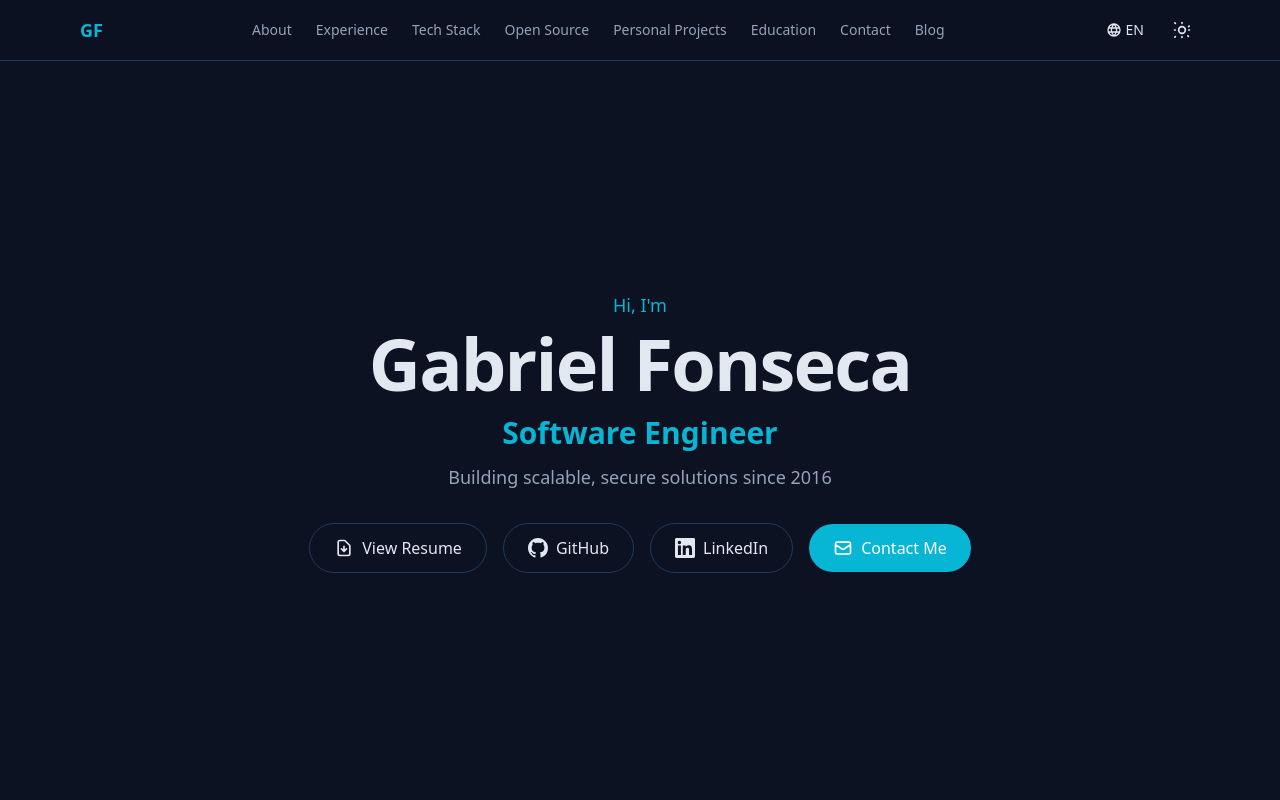
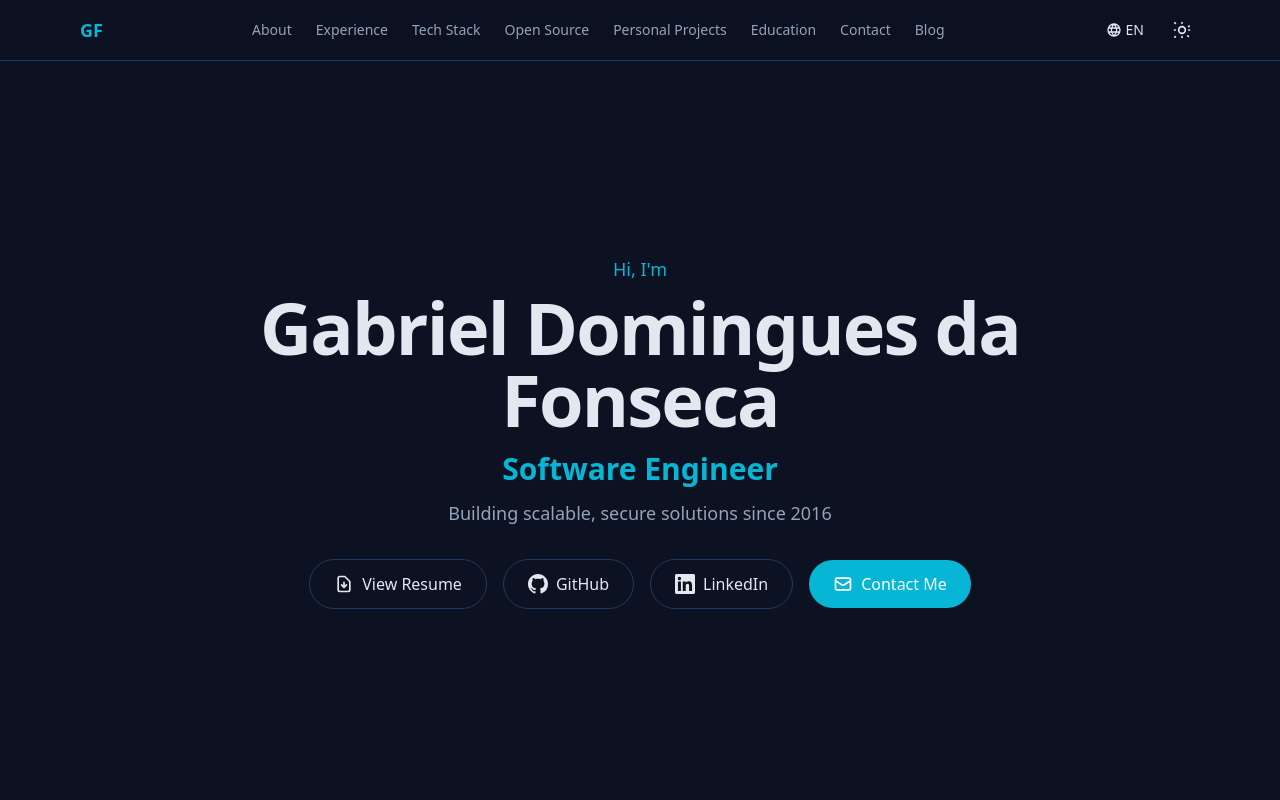
Before and after one commit to fnsc/fnsc-dev, a Next.js app: page /en-CA in a window 1280 px wide. Shown: the top 800 px of the page. Built offline with nearby package versions, Linux system fonts and the light colour scheme.

Commit message:
feat(resume): update name on resume and add luvia testing link

```diff
--- a/messages/en-CA.json
+++ b/messages/en-CA.json
@@ -14,7 +14,7 @@
   },
   "hero": {
     "greeting": "Hi, I'm",
-    "name": "Gabriel Fonseca",
+    "name": "Gabriel Domingues da Fonseca",
     "title": "Software Engineer",
     "subtitle": "Building scalable, secure solutions since 2016",
     "viewResume": "View Resume",
@@ -121,7 +121,7 @@
       "luvia": {
         "name": "Luvia",
         "role": "owner",
-        "description": "Developing native iOS music streaming app for users with personal digital music libraries\nImplemented iCloud integration for streaming personal music collections without local storage\nBuilt customizable equalizer with presets and manual slider controls for audio customization\nArchitecting multi-cloud support (Google Drive, Dropbox) for future releases"
+        "description": "Developing a native iOS app that lets users listen to their personal music library stored in iCloud or locally on device with minimal phone storage usage\nUsers select a directory and the app maps all music files — no computer sync required\nIntegrated Apple CarPlay support and a 10-band equalizer for a full listening experience\nBuilt a home screen surfacing upcoming releases and recent drops (last 6 months) from artists in the user's library"
       }
     }
   },
--- a/messages/fr-CA.json
+++ b/messages/fr-CA.json
@@ -14,7 +14,7 @@
   },
   "hero": {
     "greeting": "Bonjour, je suis",
-    "name": "Gabriel Fonseca",
+    "name": "Gabriel Domingues da Fonseca",
     "title": "Ingénieur logiciel",
     "subtitle": "Création de solutions évolutives et sécurisées depuis 2016",
     "viewResume": "Voir le CV",
@@ -121,7 +121,7 @@
       "luvia": {
         "name": "Luvia",
         "role": "owner",
-        "description": "Développement d'une application iOS native de streaming musical pour utilisateurs avec bibliothèques musicales numériques personnelles\nImplémentation de l'intégration iCloud pour diffuser des collections musicales sans stockage local\nCréation d'un égaliseur personnalisable avec préréglages et contrôles manuels pour la personnalisation audio\nArchitecture de support multi-cloud (Google Drive, Dropbox) pour les versions futures"
+        "description": "Application iOS native permettant d'écouter sa bibliothèque musicale personnelle stockée dans iCloud ou localement, en utilisant un minimum d'espace sur l'appareil\nL'utilisateur sélectionne un répertoire et l'app répertorie tous les fichiers audio — aucune synchronisation avec un ordinateur requise\nIntégration Apple CarPlay et égaliseur 10 bandes pour une expérience d'écoute complète\nPage d'accueil affichant les sorties à venir et récentes (6 derniers mois) des artistes présents dans la bibliothèque de l'utilisateur"
       }
     }
   },
--- a/messages/pt-BR.json
+++ b/messages/pt-BR.json
@@ -14,7 +14,7 @@
   },
   "hero": {
     "greeting": "Olá, eu sou",
-    "name": "Gabriel Fonseca",
+    "name": "Gabriel Domingues da Fonseca",
     "title": "Engenheiro de Software",
     "subtitle": "Construindo soluções escaláveis e seguras desde 2016",
     "viewResume": "Ver Currículo",
@@ -121,7 +121,7 @@
       "luvia": {
         "name": "Luvia",
         "role": "owner",
-        "description": "App nativo de streaming de música para iOS voltado para usuários com bibliotecas musicais digitais próprias\nImplementei integração com iCloud para reproduzir coleções de música sem precisar de armazenamento local\nCriei um equalizador personalizável com presets e controles manuais para ajuste de áudio\nArquitetando suporte para múltiplas plataformas de nuvem (Google Drive, Dropbox) para versões futuras"
+        "description": "App nativo para iOS que permite ouvir a própria biblioteca de músicas armazenada no iCloud ou localmente no dispositivo, ocupando o mínimo de espaço possível no telefone\nO usuário escolhe um diretório e o app mapeia todos os arquivos de música — sem necessidade de sincronizar com o computador\nIntegração com Apple CarPlay e equalizador de 10 bandas para uma experiência completa de audição\nHome screen que exibe lançamentos futuros e recentes (últimos 6 meses) dos artistas presentes na biblioteca do usuário"
       }
     }
   },
--- a/src/components/PersonalProject.tsx
+++ b/src/components/PersonalProject.tsx
@@ -4,7 +4,7 @@ import { useTranslations } from "next-intl";
 import AnimatedSection from "./AnimatedSection";
 import SectionHeading from "./ui/SectionHeading";
 import Badge from "./ui/Badge";
-import { personalProjectsKeys } from "@/data/resume";
+import { personalProjectsKeys, personalProjectsLinks } from "@/data/resume";
 
 export default function PersonalProject() {
   const t = useTranslations("personalProjects");
@@ -22,7 +22,7 @@ export default function PersonalProject() {
             return (
               <a
                 key={key}
-                href="#personal-projects" // TODO: add real links
+                href={personalProjectsLinks[key]}
                 target="_blank"
                 rel="noopener noreferrer"
                 className="group flex items-start gap-4 rounded-xl border border-card-border bg-card-bg p-6 transition-colors hover:border-primary"
--- a/src/components/pdf/ResumeDocument.tsx
+++ b/src/components/pdf/ResumeDocument.tsx
@@ -229,7 +229,10 @@ export default function ResumeDocument({ data }: { data: PdfResumeData }) {
               <Text>
                 <Text style={styles.osName}>{project.name}</Text>
                 <Text style={styles.osRole}> ({project.role})</Text>
-                <Text> — {project.description} </Text>
+                <Text> — {project.description} — </Text>
+                <Link src={project.url} style={styles.link}>
+                  <Text>{project.url}</Text>
+                </Link>
               </Text>
             </View>
           ))}
--- a/src/data/pdf-data.ts
+++ b/src/data/pdf-data.ts
@@ -7,6 +7,7 @@ import {
   openSourceKeys,
   openSourceLinks,
   personalProjectsKeys,
+  personalProjectsLinks,
   certKeys,
 } from "@/data/resume";
 import type { PdfResumeData } from "@/types/pdf";
@@ -46,6 +47,7 @@ export async function buildPdfResumeData(
     name: messages.personalProjects.projects[key].name,
     role: messages.personalProjects.projects[key].role,
     description: messages.personalProjects.projects[key].description,
+    url: personalProjectsLinks[key],
   }));
 
   const education = {
--- a/src/data/resume.ts
+++ b/src/data/resume.ts
@@ -63,4 +63,8 @@ export const openSourceLinks: Record<OpenSourceKey, string> = {
   mongolid: "https://github.com/leroy-merlin-br/mongolid",
 };
 
+export const personalProjectsLinks: Record<PersonalProjectsKey, string> = {
+  luvia: "https://testflight.apple.com/join/Qhg7xcyK",
+};
+
 export const certKeys: readonly CertKey[] = ["cspo", "kanban", "devops", "wes"];
--- a/src/types/pdf.ts
+++ b/src/types/pdf.ts
@@ -19,6 +19,7 @@ export interface PdfPersonalProject {
   name: string;
   role: string;
   description: string;
+  url: string;
 }
 
 export interface PdfEducation {
```
